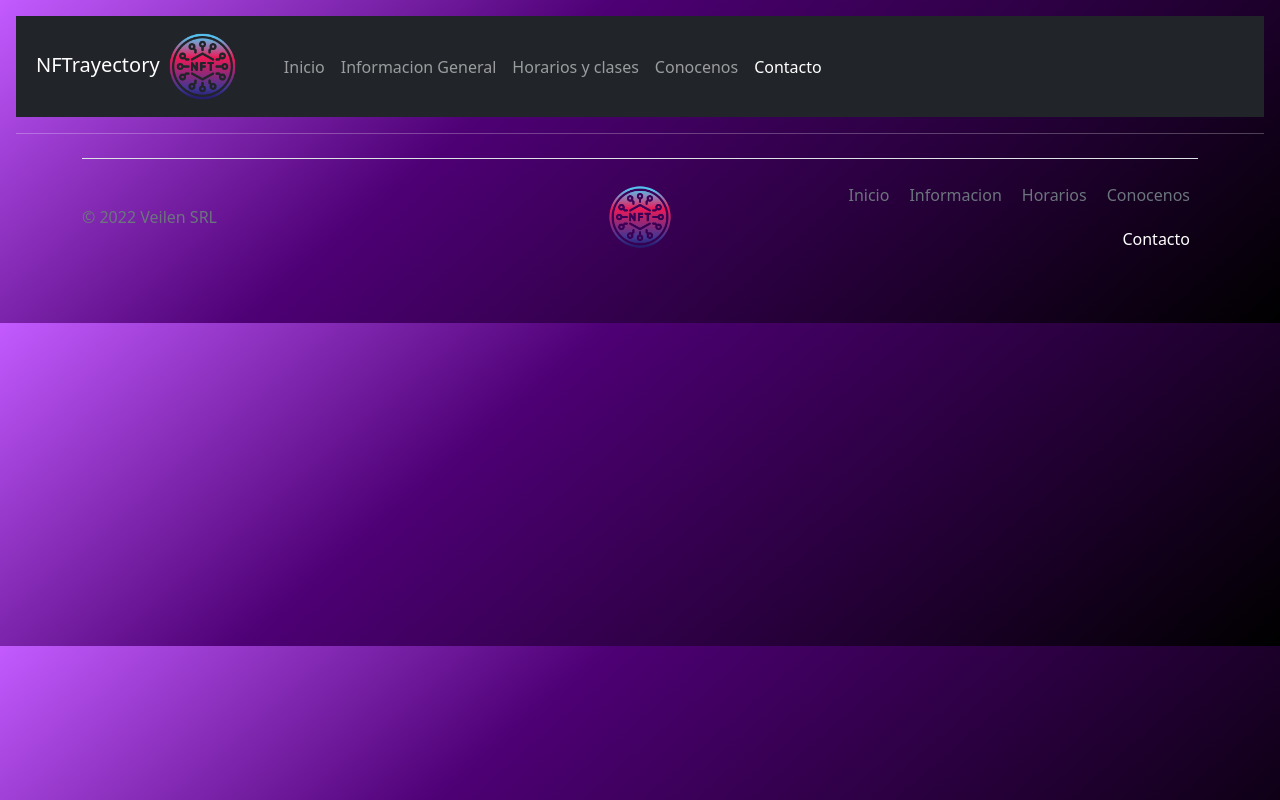
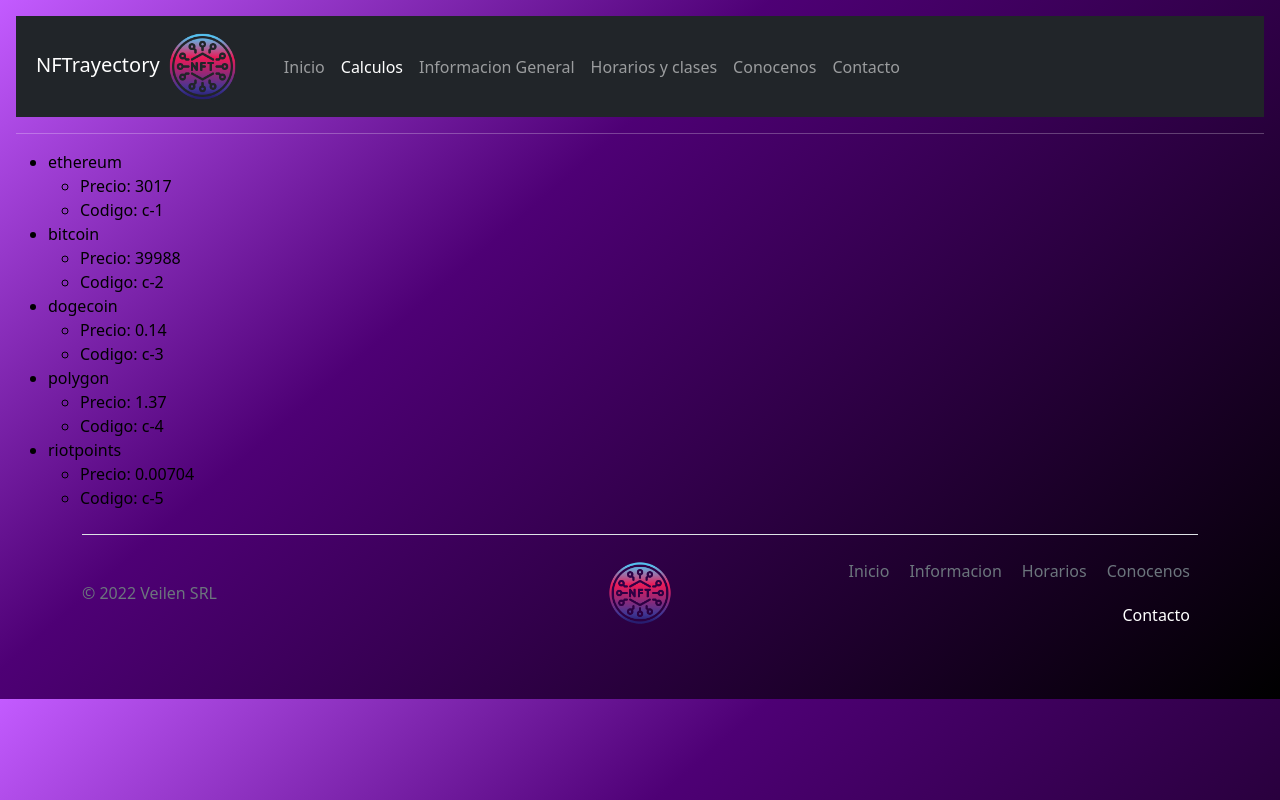
Before and after one commit to Veilen1/proyectoFinalJS, a plain HTML site: page views/javascript.html in a window 1280 px wide. Drawn offline with nearby package versions, Linux system fonts and the light colour scheme.

Commit message:
Introducing DOM correctly

```diff
--- a/css/main.css
+++ b/css/main.css
@@ -24,7 +24,7 @@ height: 100%;
   .typewriter {
     --bgColor: #37325b;
     --lines: 150;
-    --lineHeight: 65px;
+    --lineHeight: 200px;
     --timePerLine: 2.5s;
     --widthCh: 150;
     --width: calc(var(--widthCh) * ch);
--- a/scripts/scripts.js
+++ b/scripts/scripts.js
@@ -2,27 +2,27 @@ let coins = [
     {
     nombre : "ethereum",
     precio : 3017,
-    codigo : c-1
+    codigo : "c-1"
 },
 {
     nombre : "bitcoin",
     precio : 39988,
-    codigo : c-2
+    codigo : "c-2"
 },
 {
     nombre : "dogecoin",
     precio : 0.14,
-    codigo : c-3
+    codigo : "c-3"
 },
 {
     nombre : "polygon",
     precio : 1.37,
-    codigo : c-4
+    codigo : "c-4"
 },
 {
     nombre : "riotpoints",
     precio : 0.00704,
-    codigo : c-5
+    "codigo" : "c-5"
 },
 ];
 
--- a/views/javascript.html
+++ b/views/javascript.html
@@ -43,6 +43,9 @@
                         <a class="nav-link " aria-current="page" href="../index.html">Inicio</a>
                     </li>
                     <li class="nav-item">
+                        <a class="nav-link active" aria-current="page" href="./javascript.html">Calculos</a>
+                    </li>
+                    <li class="nav-item">
                         <a class="nav-link" href="./info.html">Informacion General</a>
                     </li>
                     <li class="nav-item">
@@ -52,7 +55,7 @@
                         <a class="nav-link" href="./conocenos.html">Conocenos</a>
                     </li>
                     <li class="nav-item">
-                        <a class="nav-link active" href="./contacto.html">Contacto</a>
+                        <a class="nav-link" href="./contacto.html">Contacto</a>
                     </li>
                 </ul>
             </div>
```
Also changed, not shown: index.html (+3 -0 lines), views/conocenos.html (+3 -0 lines), views/contacto.html (+3 -0 lines), views/horarios.html (+3 -0 lines), views/info.html (+3 -0 lines).
